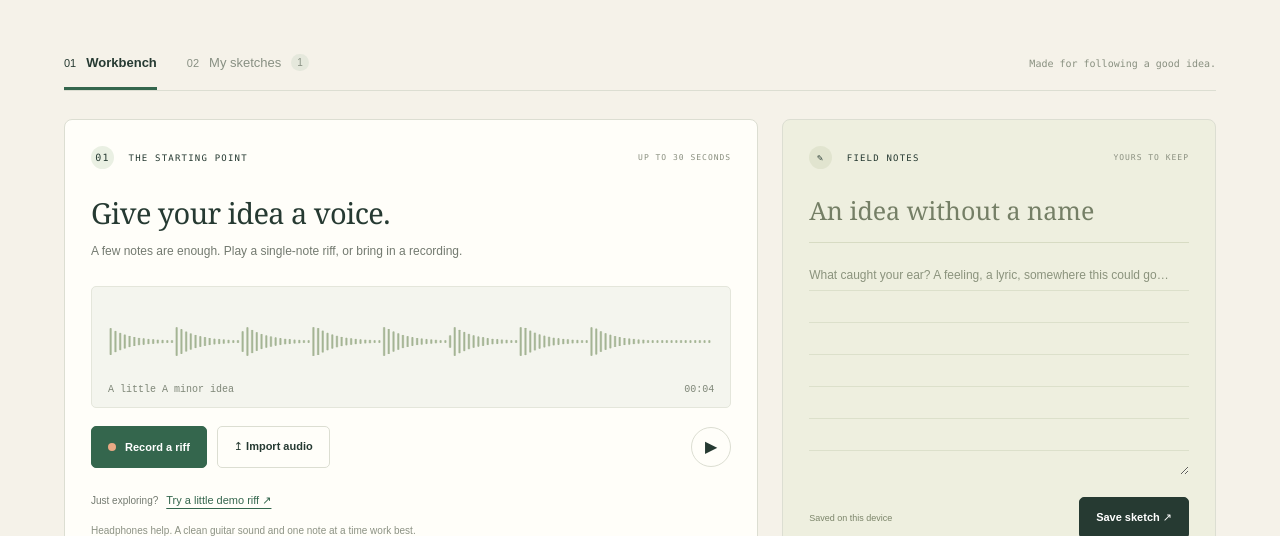
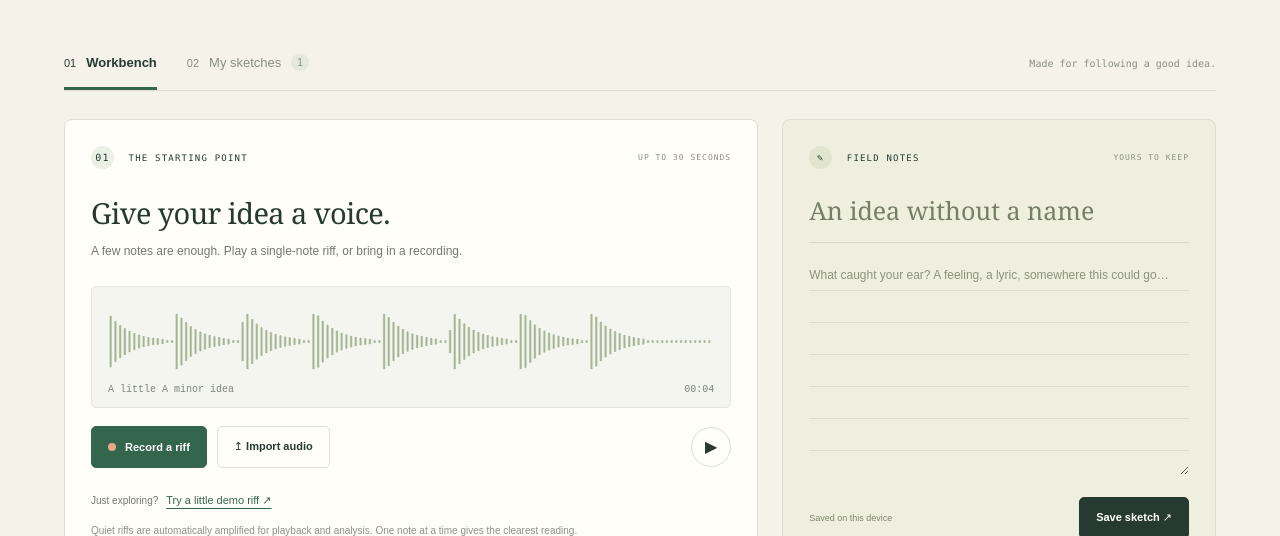
Before and after one commit to jcbozonier/home-guitarist, a website with bundled scripts: page index.html in a window 1280 px wide. Both pictures are taken after a click on the button "Try a little demo riff ↗". Shown: the part 264-800 px from the top of the page. Built offline with nearby package versions, Linux system fonts and the light colour scheme.

Commit message:
Boost quiet guitar recordings before playback and analysis

```diff
--- a/app.js
+++ b/app.js
@@ -400,6 +400,16 @@ async function acceptAudio(blob, isDemo = false) {
       for (let i = 0; i < length; i++)
         out[i] += input[i] / decoded.numberOfChannels;
     }
+    // iPad microphone input can be much quieter than its waveform suggests.
+    // Boost the entire clip before both playback and pitch analysis, with ample
+    // headroom and a hard limit so silence cannot generate unbounded gain.
+    let peak = 0;
+    for (const sample of out) peak = Math.max(peak, Math.abs(sample));
+    const gain = peak > 0 ? Math.min(16, 0.75 / peak) : 1;
+    if (gain > 1) {
+      for (let i = 0; i < length; i++) out[i] *= gain;
+    }
+    const boostDb = Math.round(20 * Math.log10(gain));
     const offline = new OfflineAudioContext(
         1,
         Math.ceil(mono.duration * 8000),
@@ -431,14 +441,14 @@ async function acceptAudio(blob, isDemo = false) {
     if (events.length) {
       renderHarmony();
       message(
-        `${isDemo ? "Demo ready." : `Found ${events.length} note events.`} Audition a direction below, or correct the detected melody.${decoded.duration > 30 ? " Only the first 30 seconds were used." : ""}`,
+        `${isDemo ? "Demo ready." : `Boosted the recording ${boostDb} dB. Found ${events.length} note events.`} Audition a direction below, or correct the detected melody.${decoded.duration > 30 ? " Only the first 30 seconds were used." : ""}`,
       );
     } else {
       $("analysis-summary").replaceChildren(
         el(
           "p",
           "",
-          "We couldn’t confidently hear a melody. Try a cleaner, louder single-note riff, or enter the notes below.",
+          `We boosted this recording ${boostDb} dB, but still couldn’t confidently hear a melody. Try playing one note at a time closer to the iPad, or enter the notes below.`,
         ),
       );
       $("directions").replaceChildren();
--- a/index.html
+++ b/index.html
@@ -95,8 +95,8 @@
               </button>
             </div>
             <p class="hint">
-              Headphones help. A clean guitar sound and one note at a time work
-              best.
+              Quiet riffs are automatically amplified for playback and analysis.
+              One note at a time gives the clearest reading.
             </p>
           </section>
           <aside class="notebook panel">
--- a/sw.js
+++ b/sw.js
@@ -1,4 +1,4 @@
-const CACHE = "songcraft-v2";
+const CACHE = "songcraft-v3";
 const FILES = [
   "./",
   "./index.html",
```
Also changed, not shown: README.md.
